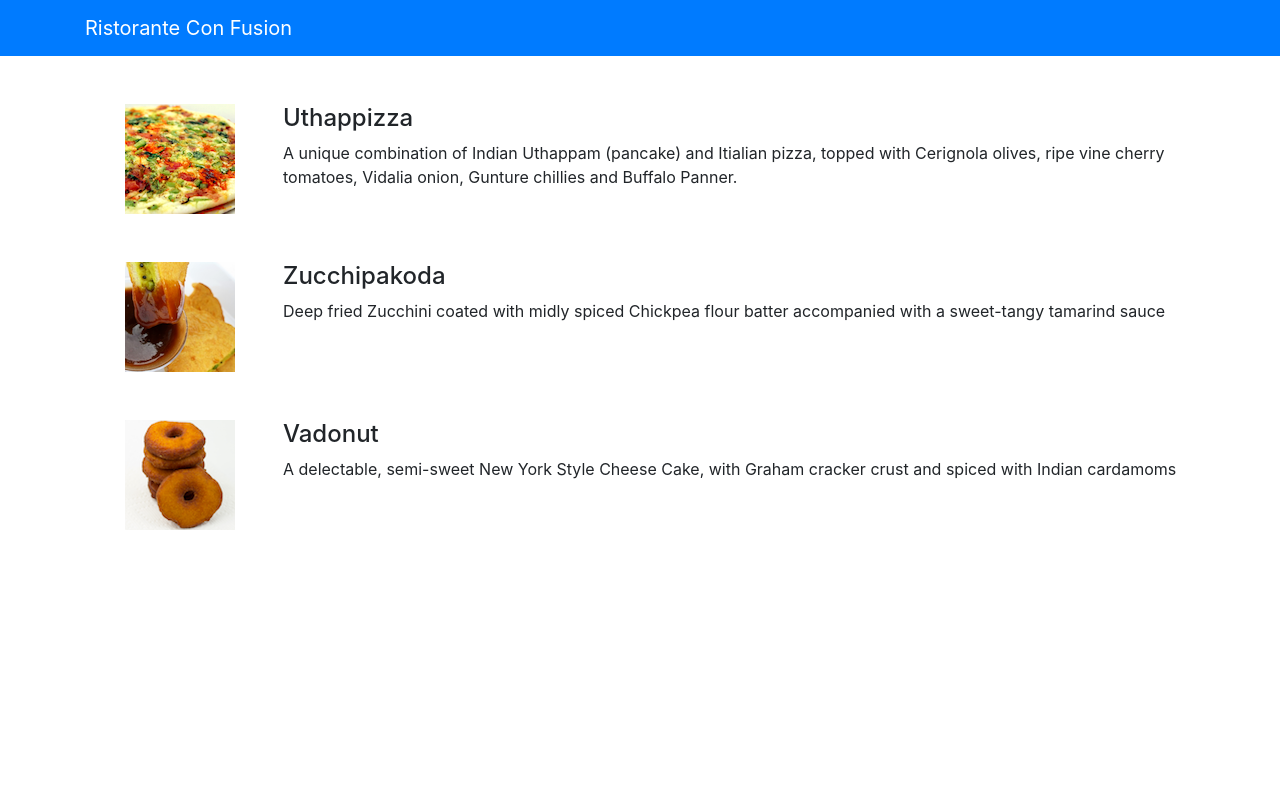
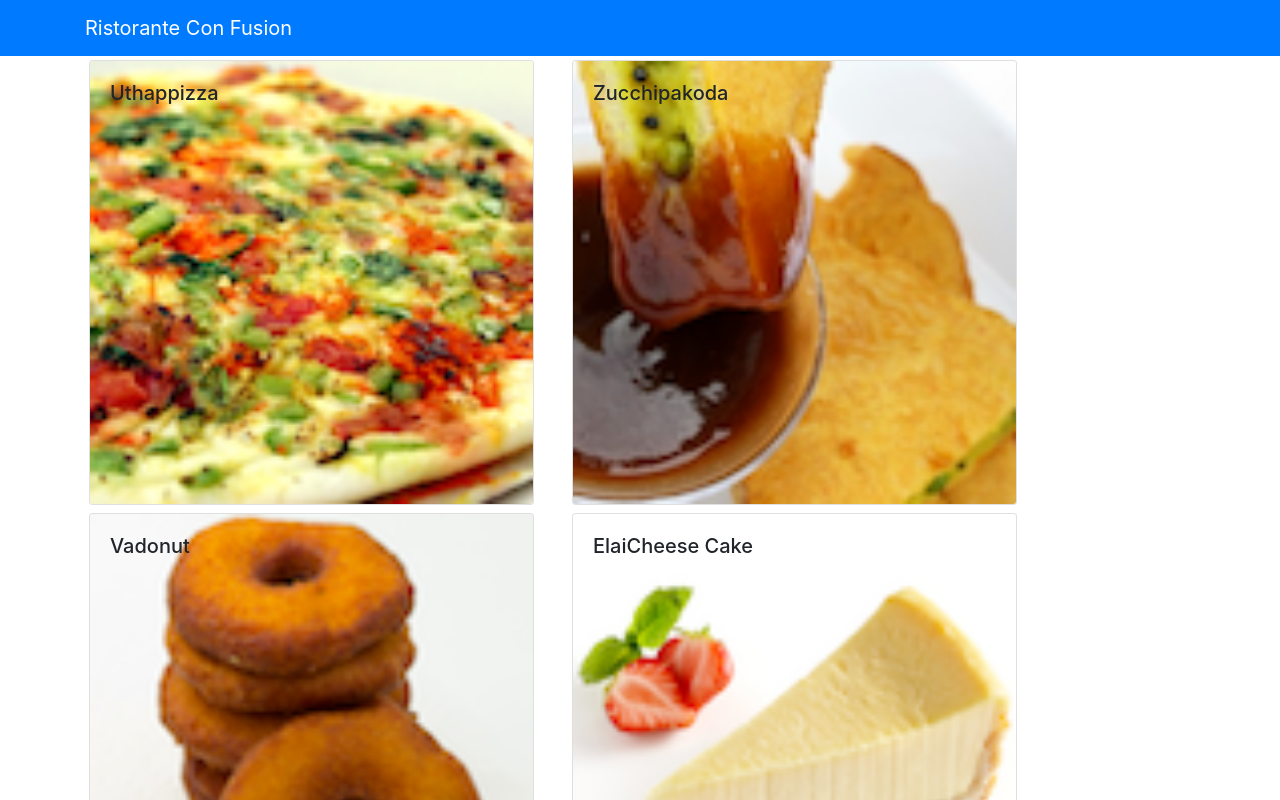
Before and after one commit to MichaelWHamilton/confusion, a React (Create React App) app: page / in a window 1280 px wide. Shown: the top 800 px of the page. Built offline with nearby package versions, Linux system fonts and the light colour scheme.

Commit message:
Components Part 2

```diff
--- a/src/App.js
+++ b/src/App.js
@@ -3,9 +3,17 @@
 import './App.css';
 import { Navbar, NavbarBrand } from 'reactstrap';
 import Menu from './components/MenuComponent';
+import {DISHES} from './shared/dishes';
 
 
 class App extends Component {
+  constructor(props){
+    super(props);
+    this.state = {
+      dishes: DISHES
+    };
+  }
+
   render() {
     return (
       <div className="App">
@@ -14,7 +22,7 @@
             <NavbarBrand href="/">Ristorante Con Fusion</NavbarBrand>
           </div>
         </Navbar>
-        <Menu />
+        <Menu dishes={this.state.dishes}/>
       </div>
     );
   }
--- a/src/components/MenuComponent.js
+++ b/src/components/MenuComponent.js
@@ -1,54 +1,45 @@
 import React, {Component} from 'react';
-import {Media} from 'reactstrap';
+import {Media, Card, CardImg, CardImgOverlay, CardText, CardBody, CardTitle} from 'reactstrap';
 
 class Menu extends Component{
     constructor(props){
         super(props);
         this.state = {
-            dishes: [
-                {
-                    id: 0,
-                    name: 'Uthappizza',
-                    image: 'assets/images/uthappizza.png',
-                    category: 'mains',
-                    label: 'Hot',
-                    price: '4.99',
-                    description: 'A unique combination of Indian Uthappam (pancake) and Itialian pizza, topped with Cerignola olives, ripe vine cherry tomatoes, Vidalia onion, Gunture chillies and Buffalo Panner.'
-                },
-                {
-                    id: 1,
-                    name: 'Zucchipakoda',
-                    image: 'assets/images/zucchipakoda.png',
-                    category: 'appetizer',
-                    label:'',
-                    price:'1.99',
-                    description: 'Deep fried Zucchini coated with midly spiced Chickpea flour batter accompanied with a sweet-tangy tamarind sauce'
-                },
-                {
-                    id: 2,
-                    name: 'Vadonut',
-                    image: 'assets/images/vadonut.png',
-                    category: 'dessert',
-                    label:'',
-                    price:'2.99',
-                    description:'A delectable, semi-sweet New York Style Cheese Cake, with Graham cracker crust and spiced with Indian cardamoms'
-                }
-            ],
+            selectedDish: null
         };
     }
+
+    onDishSelect(dish){
+        this.setState({ selectedDish: dish});
+    }
+
+    renderDish(dish){
+        if(dish!=null)
+            return(
+                <Card>
+                    <CardImg top src={dish.image} alt={dish.name} />
+                    <CardBody>
+                        <CardTitle>{dish.name}</CardTitle>
+                        <CardText>{dish.description}</CardText>
+                    </CardBody>
+                </Card>
+            );
+        else
+            return(
+                <div></div>
+            );
+    }
+
     render(){
-        const menu = this.state.dishes.map((dish) => {
+        const menu = this.props.dishes.map((dish) => {
             return (
-                <div key={dish.id} className="col-12 mt-5">
-                    <Media tag="li">
-                        <Media left middle>
-                            <Media object src={dish.image} alt={dish.name}/>
-                        </Media>
-                        <Media body className="ml-5">
-                            <Media heading>{dish.name}</Media>
-                            <p>{dish.description}</p>
-                        </Media>
-                    </Media>
+                <div className="col-12 col-md-5 m-1">
+                    <Card key={dish.id} onClick={() => this.onDishSelect(dish)}>
+                        <CardImg width="100%" src={dish.image} alt={dish.name}></CardImg>
+                        <CardImgOverlay>
+                            <CardTitle>{dish.name}</CardTitle>
+                        </CardImgOverlay>
+                    </Card>
                 </div>
             );
         });
@@ -56,9 +47,12 @@
         return (
             <div className="container">
                 <div className="row">
-                    <Media list>
-                        {menu}
-                    </Media>
+                    {menu}
+                </div>
+                <div className="row">
+                    <div className="col-12 col-md-5 m-1">
+                        {this.renderDish(this.state.selectedDish)}
+                    </div>
                 </div>
             </div>
         );
--- /dev/null
+++ b/src/shared/dishes.js
@@ -0,0 +1,191 @@
+export const DISHES =
+    [
+        {
+            id: 0,
+            name: 'Uthappizza',
+            image: 'assets/images/uthappizza.png',
+            category: 'mains',
+            label: 'Hot',
+            price: '4.99',
+            featured: true,
+            description: 'A unique combination of Indian Uthappam (pancake) and Itialian pizza, topped with Cerignola olives, ripe vine cherry tomatoes, Vidalia onion, Gunture chillies and Buffalo Panner.',
+            comments: [
+                {
+                id: 0,
+                rating: 5,
+                comment: "Imagine all the eatables, living in conFusion!",
+                author: "John Lemon",
+                date: "2012-10-16T17:57:28.556094Z"
+                },
+                {
+                id: 1,
+                rating: 4,
+                comment: "Sends anyone to heaven, I wish I could get my motherin-law to eat it!",
+                author: "Paul McVites",
+                date: "2014-09-05T17:57:28.556094Z"
+                },
+                {
+                id: 2,
+                rating: 3,
+                comment: "Eat it, just eat it!",
+                author: "Michael Jaikishan",
+                date: "2015-02-13T17:57:28.556094Z"
+                },
+                {
+                id: 3,
+                rating: 4,
+                comment: "Ultimate, Reaching for the stars!",
+                author: "Ringo Starry",
+                date: "2013-12-02T17:57:28.556094Z"
+                },
+                {
+                id: 4,
+                rating: 2,
+                comment: "It's your birthday, we're gonna party!",
+                author: "25 Cent",
+                date: "2011-12-02T17:57:28.556094Z"
+                }
+            ]
+        },
+        {
+            id: 1,
+            name: 'Zucchipakoda',
+            image: 'assets/images/zucchipakoda.png',
+            category: 'appetizer',
+            label:'',
+            price:'1.99',
+            featured: false,
+            description: 'Deep fried Zucchini coated with midly spiced Chickpea flour batter accompanied with a sweet-tangy tamarind sauce',
+            comments: [
+                {
+                id: 0,
+                rating: 5,
+                comment: "Imagine all the eatables, living in conFusion!",
+                author: "John Lemon",
+                date: "2012-10-16T17:57:28.556094Z"
+                },
+                {
+                id: 1,
+                rating: 4,
+                comment: "Sends anyone to heaven, I wish I could get my motherin-law to eat it!",
+                author: "Paul McVites",
+                date: "2014-09-05T17:57:28.556094Z"
+                },
+                {
+                id: 2,
+                rating: 3,
+                comment: "Eat it, just eat it!",
+                author: "Michael Jaikishan",
+                date: "2015-02-13T17:57:28.556094Z"
+                },
+                {
+                id: 3,
+                rating: 4,
+                comment: "Ultimate, Reaching for the stars!",
+                author: "Ringo Starry",
+                date: "2013-12-02T17:57:28.556094Z"
+                },
+                {
+                id: 4,
+                rating: 2,
+                comment: "It's your birthday, we're gonna party!",
+                author: "25 Cent",
+                date: "2011-12-02T17:57:28.556094Z"
+                }
+            ]
+        },
+        {
+            id: 2,
+            name: 'Vadonut',
+            image: 'assets/images/vadonut.png',
+            category: 'appetizer',
+            label:'',
+            price:'1.99',
+            featured: false,
+            description:'A quintessential ConFusion experience, is it a vada or is it a donut?',
+            comments: [
+                {
+                id: 0,
+                rating: 5,
+                comment: "Imagine all the eatables, living in conFusion!",
+                author: "John Lemon",
+                date: "2012-10-16T17:57:28.556094Z"
+                },
+                {
+                id: 1,
+                rating: 4,
+                comment: "Sends anyone to heaven, I wish I could get my motherin-law to eat it!",
+                author: "Paul McVites",
+                date: "2014-09-05T17:57:28.556094Z"
+                },
+                {
+                id: 2,
+                rating: 3,
+                comment: "Eat it, just eat it!",
+                author: "Michael Jaikishan",
+                date: "2015-02-13T17:57:28.556094Z"
+                },
+                {
+                id: 3,
+                rating: 4,
+                comment: "Ultimate, Reaching for the stars!",
+                author: "Ringo Starry",
+                date: "2013-12-02T17:57:28.556094Z"
+                },
+                {
+                id: 4,
+                rating: 2,
+                comment: "It's your birthday, we're gonna party!",
+                author: "25 Cent",
+                date: "2011-12-02T17:57:28.556094Z"
+                }
+            ]
+        },
+        {
+            id: 3,
+            name: 'ElaiCheese Cake',
+            image: '/assets/images/elaicheesecake.png',
+            category: 'dessert',
+            label:'',
+            price:'2.99',
+            featured: false,
+            description:'A delecatable, semi-sweet New York Style Cheese Cake, with Graham cracker crust and spiced with Indian cardamoms',
+            comments: [
+                {
+                id: 0,
+                rating: 5,
+                comment: "Imagine all the eatables, living in conFusion!",
+                author: "John Lemon",
+                date: "2012-10-16T17:57:28.556094Z"
+                },
+                {
+                id: 1,
+                rating: 4,
+                comment: "Sends anyone to heaven, I wish I could get my motherin-law to eat it!",
+                author: "Paul McVites",
+                date: "2014-09-05T17:57:28.556094Z"
+                },
+                {
+                id: 2,
+                rating: 3,
+                comment: "Eat it, just eat it!",
+                author: "Michael Jaikishan",
+                date: "2015-02-13T17:57:28.556094Z"
+                },
+                {
+                id: 3,
+                rating: 4,
+                comment: "Ultimate, Reaching for the stars!",
+                author: "Ringo Starry",
+                date: "2013-12-02T17:57:28.556094Z"
+                },
+                {
+                id: 4,
+                rating: 2,
+                comment: "It's your birthday, we're gonna party!",
+                author: "25 Cent",
+                date: "2011-12-02T17:57:28.556094Z"
+                }
+            ]
+        }
+    ]
```
